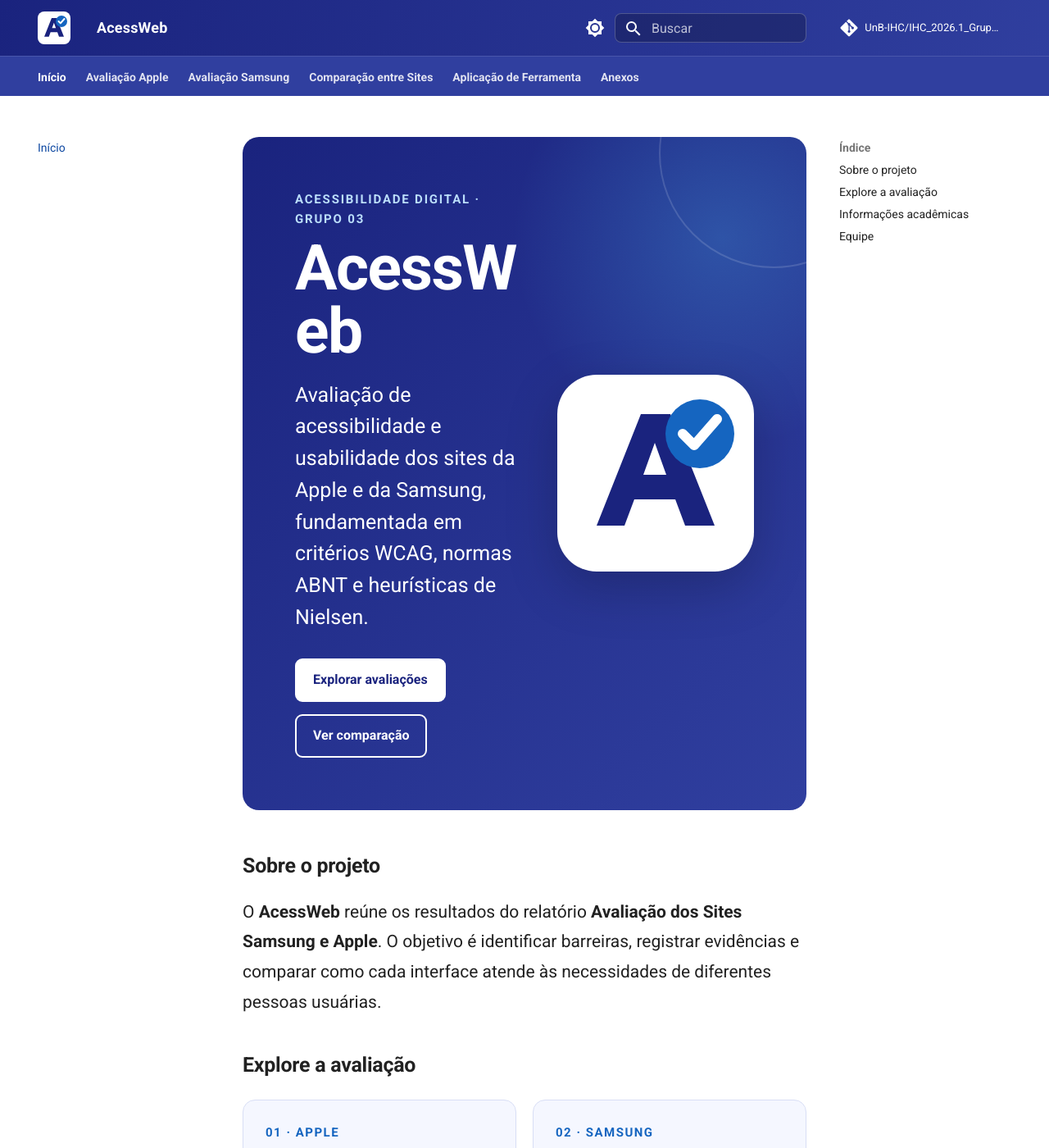
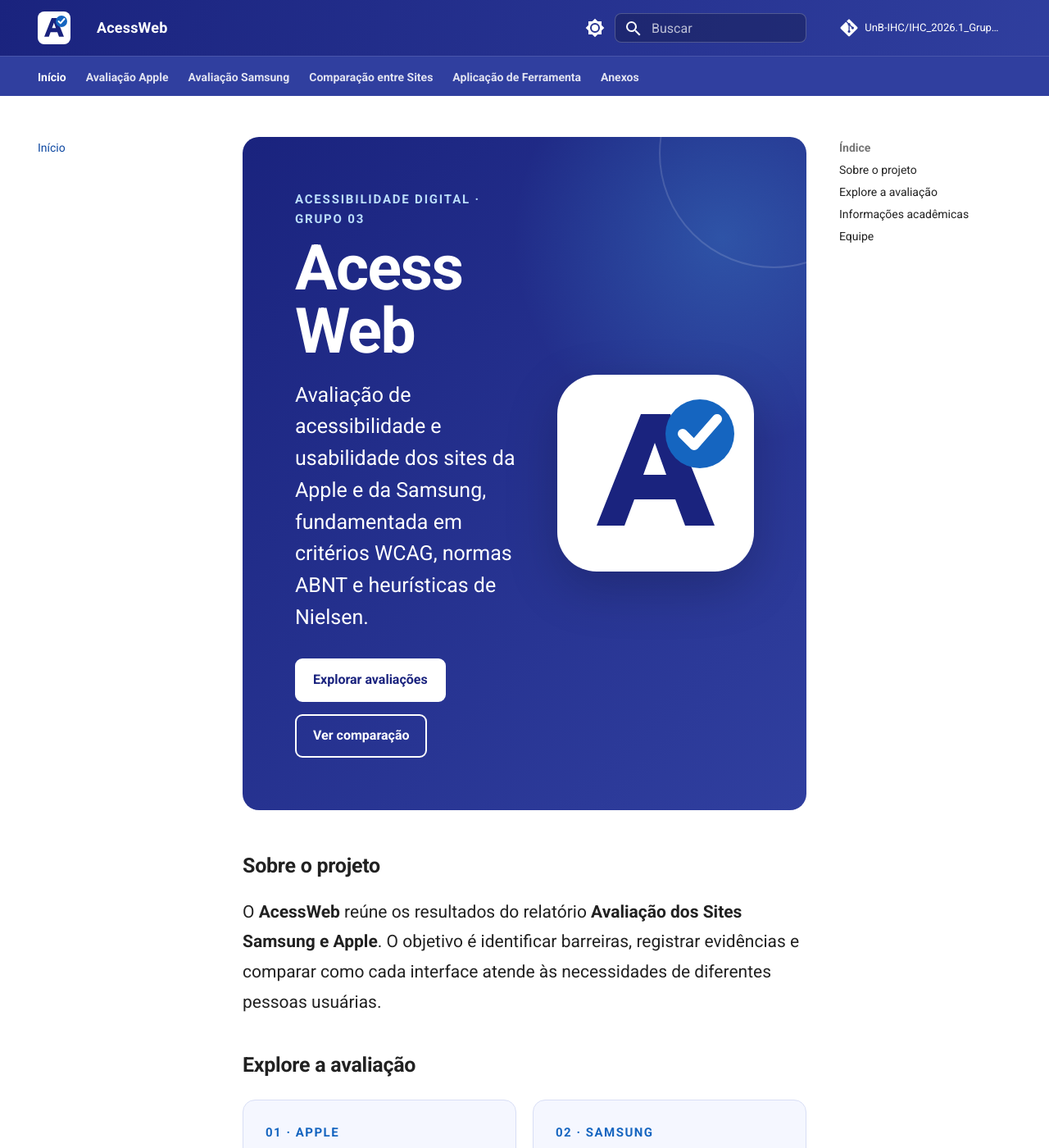
Before and after one commit to UnB-IHC/IHC_2026.1_Grupo03, an MkDocs documentation site: the page built from docs/index.md, in a window 1280 px wide and 1400 px high. Shown: the whole window at 82% size. Built offline with MkDocs 1.6.1 and Material for MkDocs 9.7.7, drawn with Linux system fonts in a browser that asks for light colours; comment, search, counter and statistics services are not loaded; some of the changed text lies outside the part shown.

Commit message:
fix: ajusta página inicial

```diff
--- a/docs/index.md
+++ b/docs/index.md
@@ -73,8 +73,8 @@
   <div class="acessweb-person" role="listitem">Luís Felipe</div>
   <div class="acessweb-person" role="listitem">João Pedro</div>
   <div class="acessweb-person" role="listitem">Joaquim José</div>
-  <div class="acessweb-person" role="listitem">Johnnatan de Salles (John)</div>
+  <div class="acessweb-person" role="listitem">Johnnatan Salles</div>
   <div class="acessweb-person" role="listitem">André Henrique</div>
   <div class="acessweb-person" role="listitem">Giovanna Felipe</div>
-  <div class="acessweb-person" role="listitem">Renato Araújo</div>
+  <div class="acessweb-person" role="listitem">Renato Gameiro</div>
 </div>
--- a/docs/stylesheets/extra.css
+++ b/docs/stylesheets/extra.css
@@ -139,8 +139,12 @@
   margin: 0;
 }
 
+.acessweb-hero h1 span {
+  white-space: nowrap;
+}
+
 .acessweb-title__break {
-  display: inline;
+  display: block;
 }
 
 .acessweb-hero__lead {
@@ -306,10 +310,6 @@
     line-height: 0.95;
   }
 
-  .acessweb-title__break {
-    display: block;
-  }
-
   .acessweb-grid {
     grid-template-columns: 1fr;
   }
```
